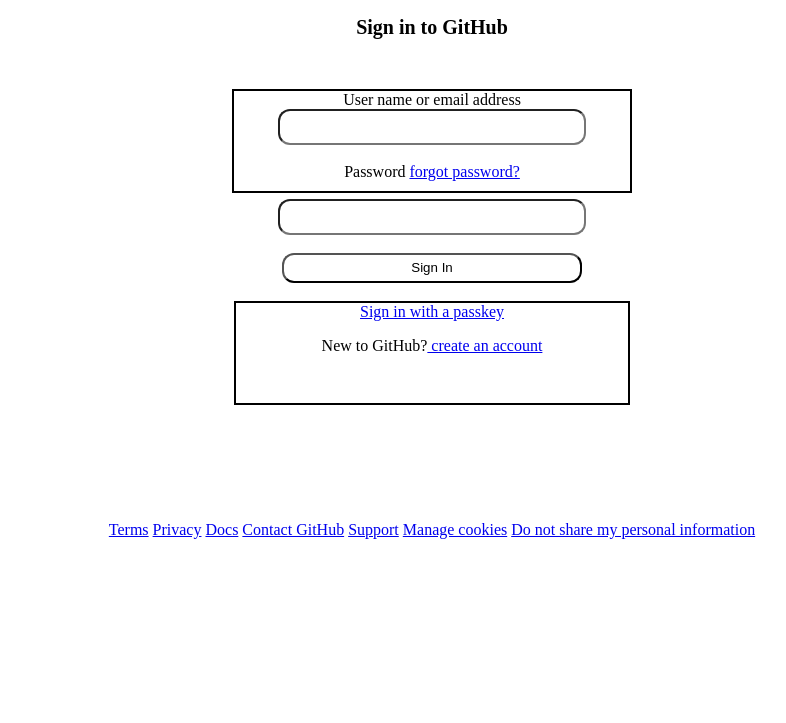
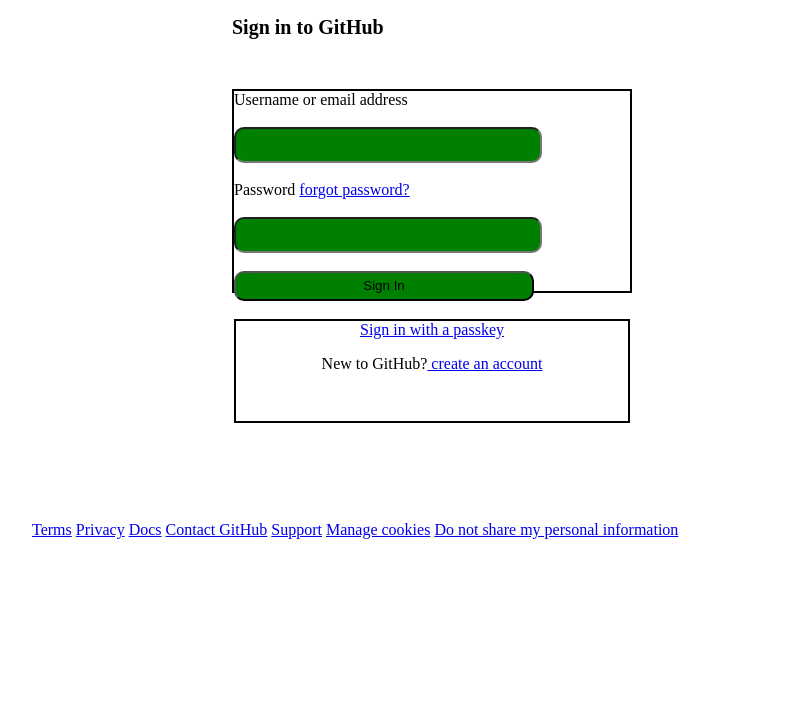
Before and after one commit to LaShenaButler/ghclone, a plain HTML site: page index.html in a window 1280 px wide. Shown: the part 77-800 px from the top of the page, without its empty margins (208-994 px from the left). Drawn offline with Linux system fonts and the light colour scheme.

Commit message:
editting my style

```diff
--- a/index.html
+++ b/index.html
@@ -5,8 +5,6 @@
 <head>
 
     <style>
-
-        body {image-align:center; text-align:center; }
 
         main{
             /* center the main element */
@@ -20,13 +18,17 @@
             height: 500px;
         }
         img{
+            /* add centering to image */
 
+            image-alignment: center;
 
             /* temporary, add height so i can see*/
             height: 50px;
             width: 85px;}
         h1{
+            /* add text alignment so i can see */
 
+            text-alignment: center;
 
             /* temporary, add font size so i can see*/
             font-size: 20px;
@@ -37,22 +39,31 @@
 			/* add a border */
 			border: 2px solid black;
 
+            /* add height to the border */
+
+            border-height: 50px;
+
             /* temporary, add height so i can see*/
-            height: 100px;
+            height: 200px;
 
         }
 
         input{
            /* I want rounded border */
-           border-radius: 12px;
+           border-radius: 10px;
 
 
+            /* add color to input */
             background-color: white;
 
             /* temporary, add height so i can see*/
             height: 30px;
             /* temporary, add width so i can see*/
             width: 300px;
+
+            /* add color to button */
+
+            background-color: green;
         }
 
 
@@ -109,9 +120,10 @@
 
 
 
-        <label for="Uname">User name or email address</label><br><br">
+        <label for="Uname">Username or email address</label><br><br"><br>
 
     </form>
+
         <input type="text" id="fname" name="fname" value=""><br><br>
 
 
@@ -119,8 +131,7 @@
         <input border-radius="10px" type="text" id="lname" name="lname" value=""><br><br>
 
 
-
-        <input background-color="green" type="button" class="button" value="Sign In">
+        <input style="background-color: green;" type="button" class="button" value="Sign In">
 
 
 
```
Also changed, not shown: test.html (+7 -2 lines).
